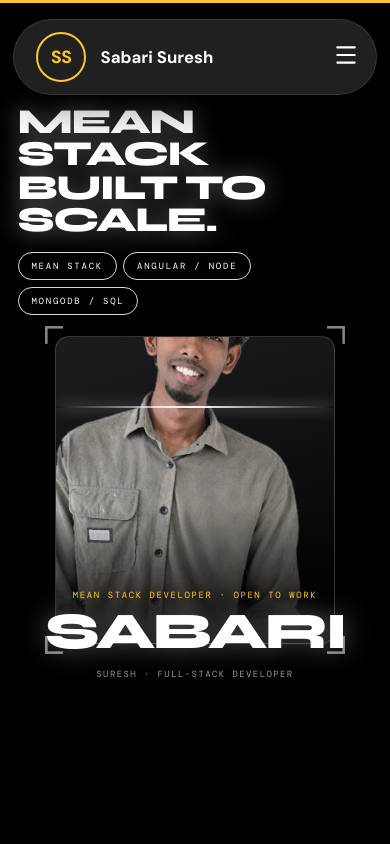
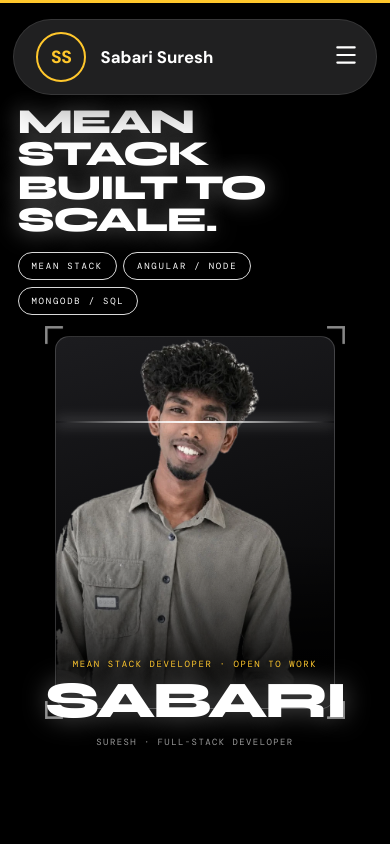
Before and after one commit to SabariiSuresh/Portfolio, a React (Vite) app: page / in a window 390 px wide. Shown: the top 844 px of the page. Built offline with nearby package versions, Linux system fonts and the light colour scheme.

Commit message:
feat: add Hero component styles and portrait image asset

```diff
--- a/src/components/Hero.css
+++ b/src/components/Hero.css
@@ -9,9 +9,9 @@
 .hz-chip:hover { background: #fff; color: #000; }
 
 /* ---------- small portrait ---------- */
-.hz-portrait { position: absolute; right: clamp(1.2rem, 6vw, 6rem); top: 50%; translate: 0 -62%; width: clamp(8rem, 13vw, 12rem); aspect-ratio: 4 / 5; z-index: 1; }
+.hz-portrait { position: absolute; right: clamp(1.2rem, 6vw, 6rem); top: 50%; translate: 0 -62%; width: clamp(8rem, 13vw, 12rem); aspect-ratio: 3 / 4; z-index: 1; }
 .hz-photo { position: absolute; inset: 0; overflow: hidden; border-radius: 3px; border: 1px solid rgba(255, 255, 255, 0.18); background: linear-gradient(165deg, #1c1c1f, #050506 85%); }
-.hz-photo img { position: absolute; left: -4%; bottom: -2%; width: 108%; height: auto; display: block; }
+.hz-photo img { position: absolute; left: 0; top: 0; width: 100%; height: 100%; object-fit: cover; object-position: top center; display: block; }
 .hz-scan { position: absolute; left: 0; right: 0; top: 0; height: 2px; background: linear-gradient(to right, transparent, #fff, transparent); box-shadow: 0 0 14px rgba(255, 255, 255, 0.7); animation: hz-scan 4.4s ease-in-out 2.2s infinite; }
 @keyframes hz-scan { 0% { top: 0; opacity: 0; } 10% { opacity: 1; } 90% { opacity: 1; } 100% { top: 100%; opacity: 0; } }
 .hz-tick { position: absolute; width: 14px; height: 14px; border: 2px solid #fff; z-index: 2; animation: hz-tick 2.6s ease-in-out infinite; }
@@ -41,10 +41,10 @@
   .hz-chip { padding: 0.45rem 0.8rem; font-size: 0.56rem; }
 
   /* a wide portrait card, the name sits over its lower edge */
-  .hz-portrait { position: relative; right: auto; top: auto; translate: none; width: 100%; max-width: 17.5rem; margin: 1.3rem auto 0; aspect-ratio: 4 / 4.4; opacity: 1 !important; }
+  .hz-portrait { position: relative; right: auto; top: auto; translate: none; width: 100%; max-width: 17.5rem; margin: 1.3rem auto 0; aspect-ratio: 3 / 4; opacity: 1 !important; }
   .hz-photo { border-radius: 14px; }
   .hz-photo::after { content: ''; position: absolute; inset: auto 0 0 0; height: 45%; background: linear-gradient(to top, #000 8%, transparent); }
-  .hz-bottom { align-self: stretch; align-items: center; text-align: center; margin-top: -3.4rem; position: relative; z-index: 3; transform: none !important; opacity: 1 !important; }
+  .hz-bottom { align-self: stretch; align-items: center; text-align: center; margin-top: -3.2rem; position: relative; z-index: 3; transform: none !important; opacity: 1 !important; }
   .hz-name { font-size: 13.2vw; max-width: 100%; }
   .hz-role { font-size: 0.56rem; letter-spacing: 0.18em; margin-bottom: 0.5rem; }
   .hz-sub { font-size: 0.56rem; letter-spacing: 0.16em; }
--- a/src/components/ScrollLink.jsx
+++ b/src/components/ScrollLink.jsx
@@ -9,14 +9,21 @@ const ScrollLink = ({ to, offset = 0, onSetActive, spy, onClick, children, class
 
   useEffect(() => {
     if (!spy) return undefined;
-    const el = document.getElementById(to);
-    if (!el) return undefined;
-    const io = new IntersectionObserver(
-      ([entry]) => { if (entry.isIntersecting && cb.current) cb.current(to); },
-      { rootMargin: '-45% 0px -50% 0px' },
-    );
-    io.observe(el);
-    return () => io.disconnect();
+    let io;
+    /* the section may mount later (the hero appears after the loading screen), so wait for it */
+    const attach = () => {
+      const el = document.getElementById(to);
+      if (!el) return false;
+      io = new IntersectionObserver(
+        ([entry]) => { if (entry.isIntersecting && cb.current) cb.current(to); },
+        { rootMargin: '-45% 0px -50% 0px' },
+      );
+      io.observe(el);
+      return true;
+    };
+    let timer;
+    if (!attach()) timer = setInterval(() => { if (attach()) clearInterval(timer); }, 250);
+    return () => { clearInterval(timer); if (io) io.disconnect(); };
   }, [spy, to]);
 
   const handle = (e) => {
```
Also changed, not shown: m/image copy 3.png (added).
